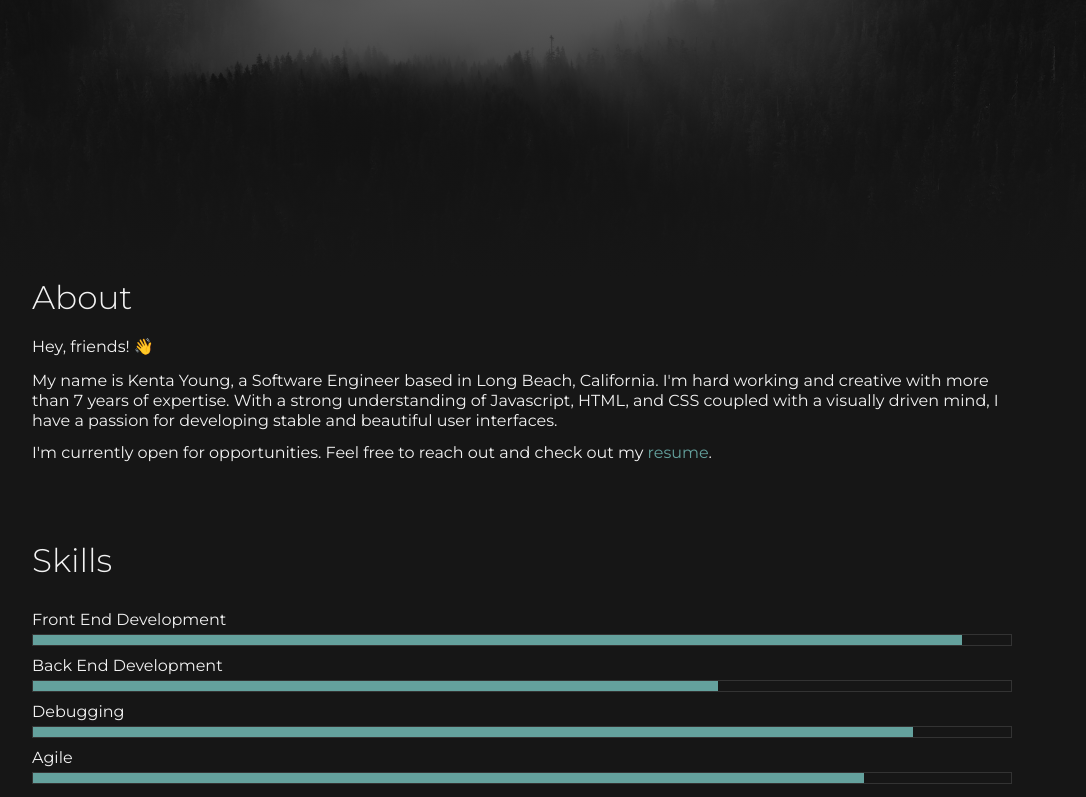
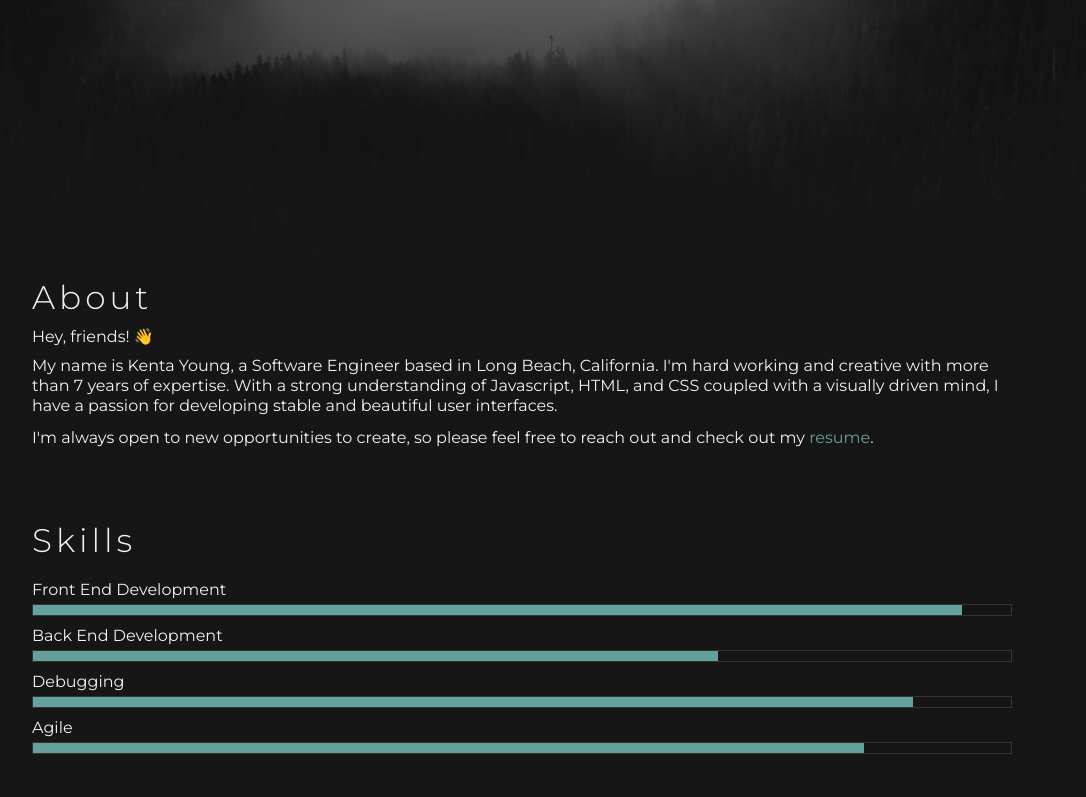
Before and after one commit to kentayoung/kenta-young-web, a React (Create React App) app: page / in a window 1280 px wide. Shown: the part 523-1320 px from the top of the page, without its empty margins (118-1204 px from the left). Built offline with nearby package versions, Linux system fonts and the light colour scheme; no server answers.

Commit message:
Console add and section touchups

```diff
--- a/src/App.jsx
+++ b/src/App.jsx
@@ -10,19 +10,28 @@ import Navbar from './components/navbar/navbar';
 import AnimatedRoutes from './routes/animatedRoutes';
 
 function App() {
-	if (window.location.host.indexOf('kentayoung') !== -1) {
-		getAnalytics(firebase);
-	} else {
-		console.log('localhost: turning off analytics');
-	}
 
 	const updateViewportHeight = () => {
 		document.documentElement.style.setProperty('--viewport-height', `${window.innerHeight}px`);
 	};
+	window.addEventListener('resize', updateViewportHeight);
+	updateViewportHeight();
 
-	window.addEventListener('resize', updateViewportHeight);
+	if (process.env.NODE_ENV !== 'development') {
+		//setting up analytics for prod
+		getAnalytics(firebase);
 
-	updateViewportHeight();
+		const consoleStyleMain = 'font-size: 16px;';
+		const consoleStyleChild = 'font-size: 14px;';
+		console.group(`%c👋 Hey there, nice seeing you here. Don't forget to check out my other links.`, consoleStyleMain);
+		console.log(`%c👨‍💻 Github - https://github.com/kentayoung`, consoleStyleChild);
+		console.log(`%c📄 LinkedIn - https://www.linkedin.com/in/kentayoung`, consoleStyleChild);
+		console.log(`%c📧 Email - Kenta@KentaYoung.dev`, consoleStyleChild);
+		console.groupEnd();
+	}
+	else {
+		console.log('localhost: turning off analytics and custom console');
+	}
 
 	return (
 		<div className='app'>
--- a/src/components/about-section.jsx
+++ b/src/components/about-section.jsx
@@ -1,23 +1,26 @@
-import resume from '../assets/KentaYoungResume.pdf'
+import resume from '../assets/KentaYoungResume.pdf';
 
 const AboutSection = () => {
-
 	return (
-    <section id="about" className="section-container">
-      <h2 className="section-header">About</h2>
-      <div className="section-content">
-        <div className="section-intro">
+		<section id='about' className='section-container'>
+			<h2 className='section-header'>About</h2>
+			<div className='section-content'>
+				<div className='section-intro'>
 					Hey, friends! <span>&#128075;</span>
 				</div>
 				<p>
-          My name is Kenta Young, a Software Engineer based in Long Beach,
-          California. I'm hard working and creative with more than 7 years of
-          expertise. With a strong understanding of Javascript, HTML, and CSS
-          coupled with a visually driven mind, I have a passion for developing
-          stable and beautiful user interfaces.
+					My name is Kenta Young, a Software Engineer based in Long Beach, California. I'm hard
+					working and creative with more than 7 years of expertise. With a strong understanding of
+					Javascript, HTML, and CSS coupled with a visually driven mind, I have a passion for
+					developing stable and beautiful user interfaces.
 				</p>
 				<p>
-					I'm currently open for opportunities. Feel free to reach out and check out my <a href={resume} className="link-hover-blue" download="KentaYoungResume.pdf"d>resume</a>.
+					I'm always open to new opportunities to create, so please feel free to reach out and check
+					out my{' '}
+					<a href={resume} className='link-hover-blue' download='KentaYoungResume.pdf' target='_blank' rel='noreferrer'>
+						resume
+					</a>
+					.
 				</p>
 			</div>
 		</section>
--- a/src/css/_sections.scss
+++ b/src/css/_sections.scss
@@ -3,6 +3,8 @@
 	color: $color-font-light;
 	font-weight: 300;
   padding-bottom: 10px;
+	// text-transform: uppercase;
+	letter-spacing: .25rem;
 }
 
 .section-container {
@@ -25,7 +27,7 @@
 }
 
 .section-intro{
-	padding-bottom: 10px;
+	padding-bottom: 5px;
 }
 
 // About
@@ -37,6 +39,9 @@
 		padding: 5px 0;
 		line-height: 1.25rem;
 	}
+	p:last-child{
+		padding-bottom: 0px;
+	}
 }
 
 @media screen and (max-width: 900px) {
--- a/src/css/photography.scss
+++ b/src/css/photography.scss
@@ -1,6 +1,4 @@
-.section-header{
-  padding-bottom: 20px;
-}
+
 
 
 .placeholder {
```
Also changed, not shown: src/components/navbar/navbar.jsx (indentation only). Lines whose indentation alone changed are shown as unchanged.
